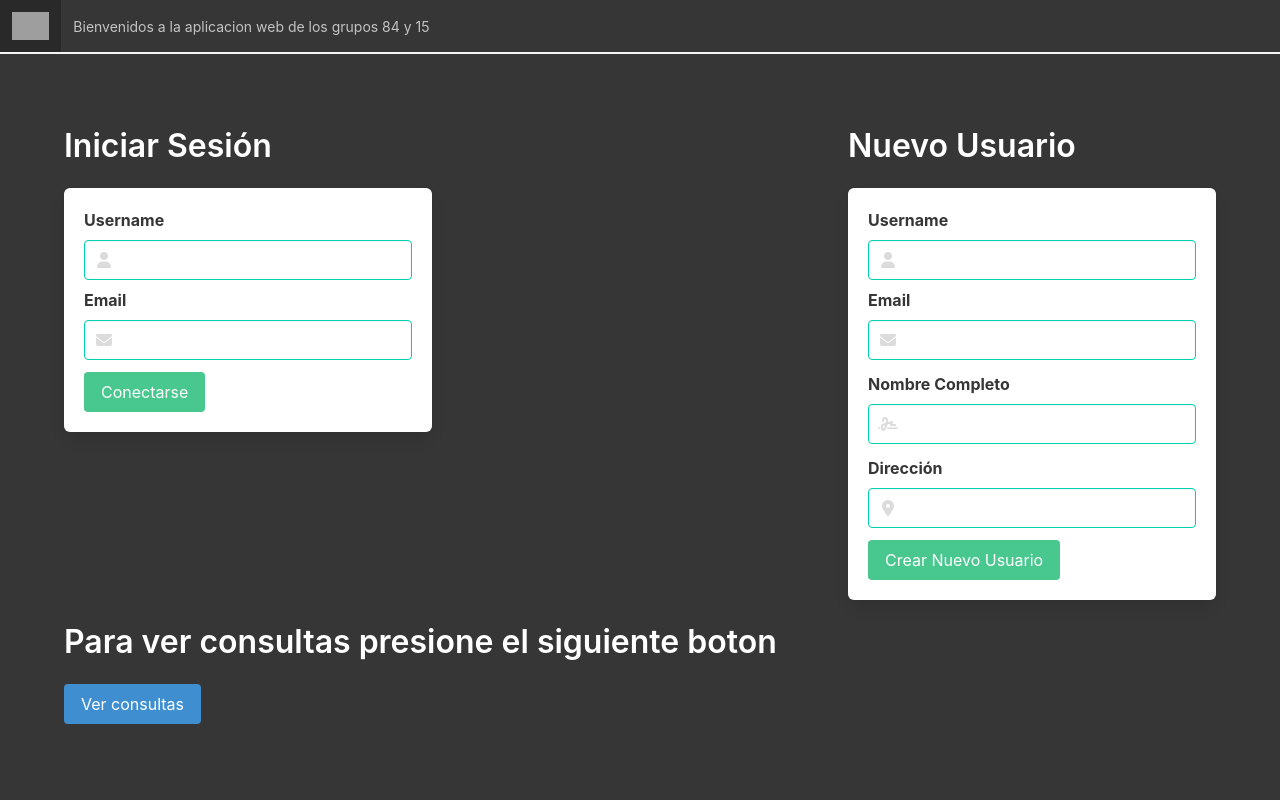
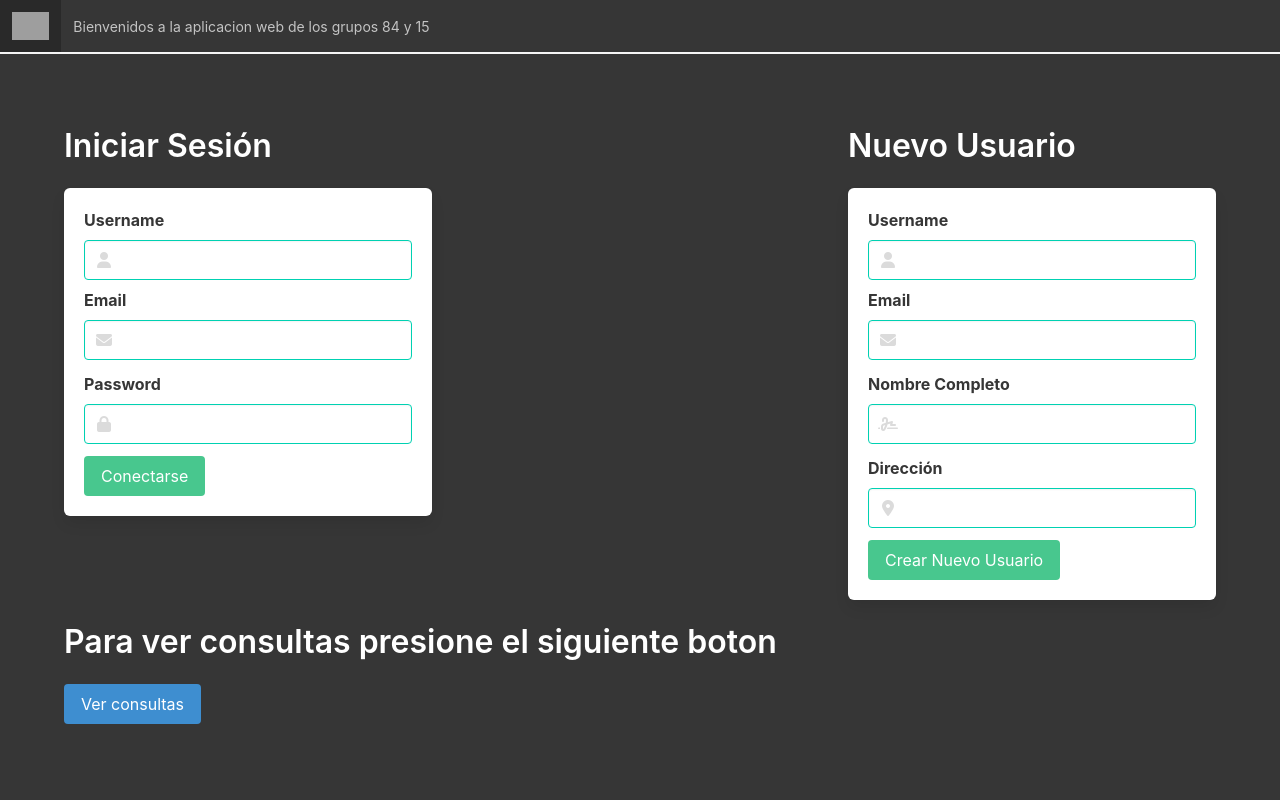
Before and after one commit to Gaonuk/SplinterApp, a PHP site: page /index_par.php in a window 1280 px wide. Run offline with PHP 8.4, Linux system fonts and the light colour scheme; some libraries are stand-ins or nearby versions; grey boxes are pictures that could not be loaded.

Commit message:
clave agregada, modificados estilos

```diff
--- a/Sites/index_par.php
+++ b/Sites/index_par.php
@@ -15,9 +15,18 @@
             <div class="field">
                 <label class="label">Email</label>
                 <div class="control has-icons-left">
-                    <input type="text" name="email" class="input is-primary">
+                    <input type="password" name="email" class="input is-primary">
                     <span class="icon is-small is-left">
                         <i class="fa fa-envelope"></i>
+                    </span>
+                </div>
+            </div>
+            <div class="field">
+                <label class="label">Password</label>
+                <div class="control has-icons-left">
+                    <input type="text" name="password" class="input is-primary">
+                    <span class="icon is-small is-left">
+                        <i class="fa fa-lock"></i>
                     </span>
                 </div>
             </div>
--- a/Sites/usuario/busca_hotel.php
+++ b/Sites/usuario/busca_hotel.php
@@ -13,7 +13,8 @@ $result = $db_impar -> prepare($query);
 $result -> execute();
 $hoteles = $result -> fetchAll();
 ?>
-<section class="hero is-dark">
+</nav>
+<section class="hero">
   <div class="hero-body">
     <div class="container">
       <h1 class="title">
--- a/Sites/usuario/busca_tickets.php
+++ b/Sites/usuario/busca_tickets.php
@@ -15,7 +15,8 @@ $result = $db_impar -> prepare($query);
 $result -> execute();
 $tickets = $result -> fetchAll();
 ?>
-<section class="hero is-dark">
+</nav>
+<section class="hero">
   <div class="hero-body">
     <div class="container">
       <h1 class="title">
--- a/Sites/usuario/nuevo_hotel.php
+++ b/Sites/usuario/nuevo_hotel.php
@@ -1,7 +1,8 @@
 <?php
 include ('session.php');
 include "../templates/main_header.html"; ?>
-<section class="hero is-dark">
+</nav>
+<section class="hero">
   <div class="hero-body">
     <div class="container">
       <h1 class="title">
--- a/Sites/usuario/nuevo_ticket.php
+++ b/Sites/usuario/nuevo_ticket.php
@@ -1,8 +1,8 @@
 <?php
 include ('session.php');
 include "../templates/main_header.html"; ?>
-
-<section class="hero is-dark">
+</nav>
+<section class="hero">
   <div class="hero-body">
     <div class="container">
       <h1 class="title">
```
